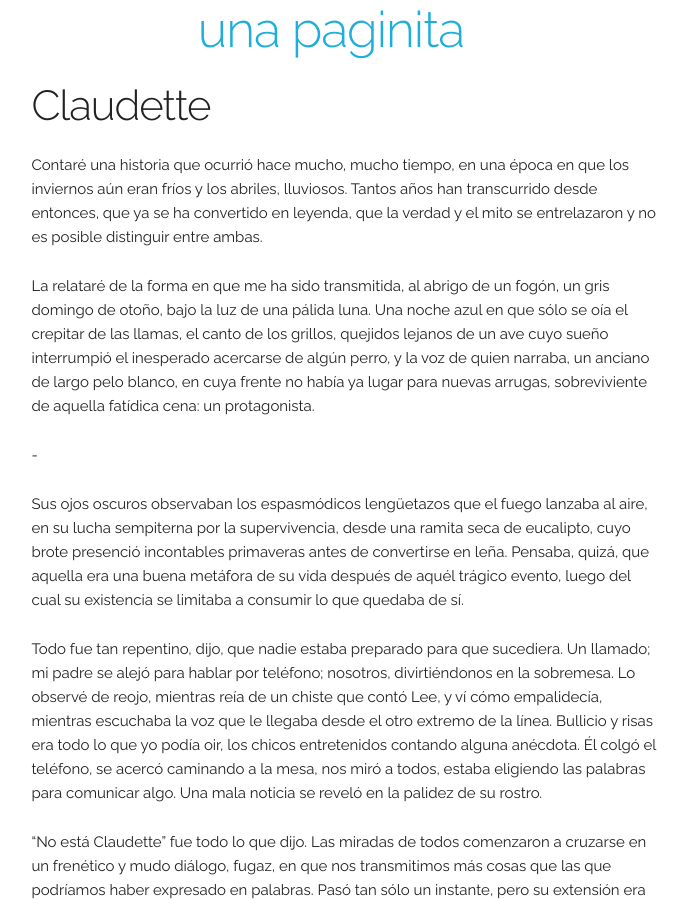
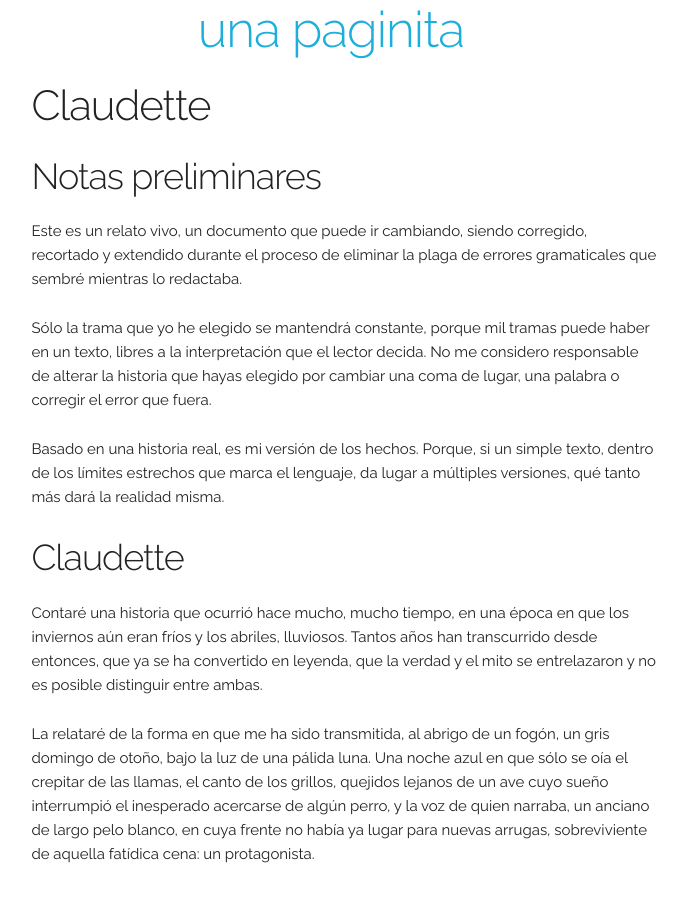
Before and after one commit to mmazzei/mmazzei.github.io, a Jekyll site: the page built from _posts/2015-07-12-claudette.md, in a window 1280 px wide and 900 px high. Shown: the whole window, without its empty margins (295-982 px from the left). Built offline with Jekyll 4.4.1, drawn with Linux system fonts in a browser that asks for light colours.

Commit message:
Notas preliminares.

```diff
--- a/_posts/2015-07-12-claudette.md
+++ b/_posts/2015-07-12-claudette.md
@@ -2,6 +2,16 @@
 title: Claudette
 layout: post
 ---
+
+### Notas preliminares
+
+Este es un relato vivo, un documento que puede ir cambiando, siendo corregido, recortado y extendido durante el proceso de eliminar la plaga de errores gramaticales que sembré mientras lo redactaba.
+
+Sólo la trama que yo he elegido se mantendrá constante, porque mil tramas puede haber en un texto, libres a la interpretación que el lector decida. No me considero responsable de alterar la historia que hayas elegido por cambiar una coma de lugar, una palabra o corregir el error que fuera.
+
+Basado en una historia real, es mi versión de los hechos. Porque, si un simple texto, dentro de los límites estrechos que marca el lenguaje, da lugar a múltiples versiones, qué tanto más dará la realidad misma.
+
+### Claudette
 
 Contaré una historia que ocurrió hace mucho, mucho tiempo, en una época en que los inviernos aún eran fríos y los abriles, lluviosos. Tantos años han transcurrido desde entonces, que ya se ha convertido en leyenda, que la verdad y el mito se entrelazaron y no es posible distinguir entre ambas.
 
```
